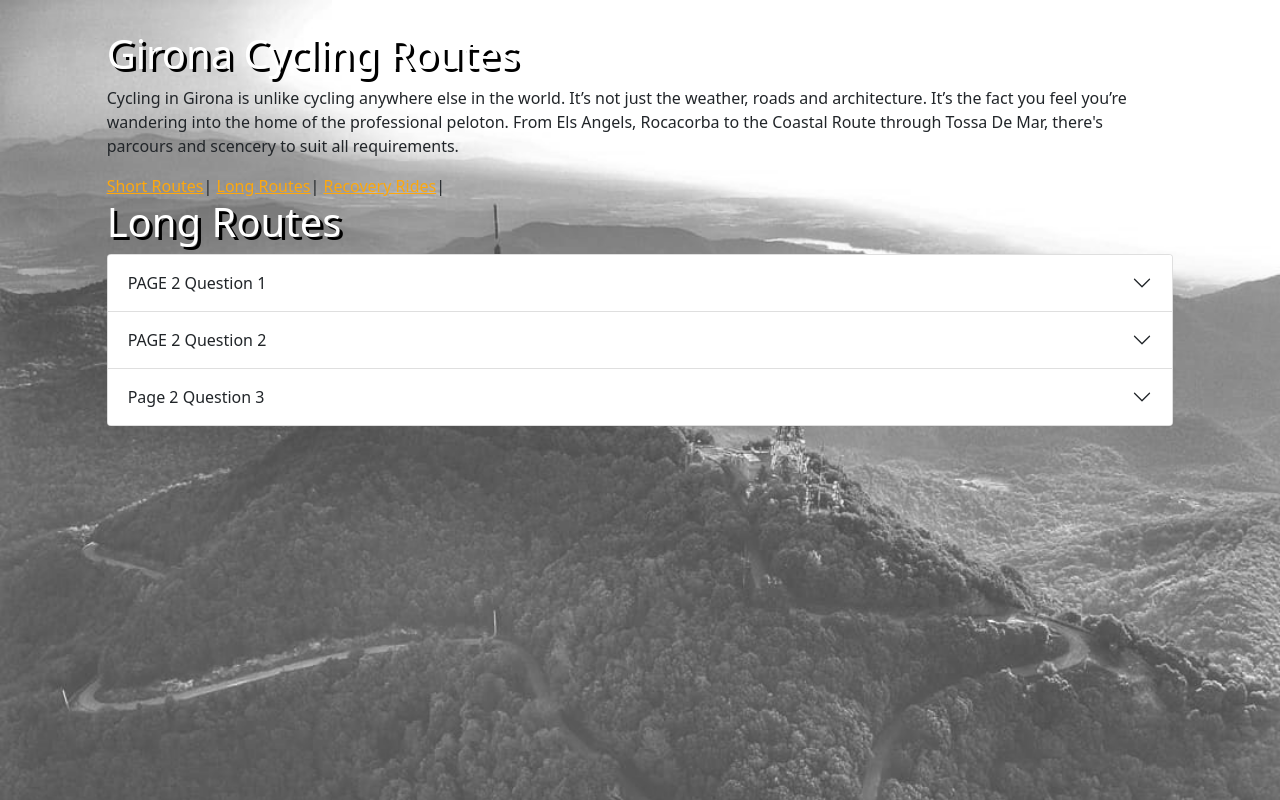
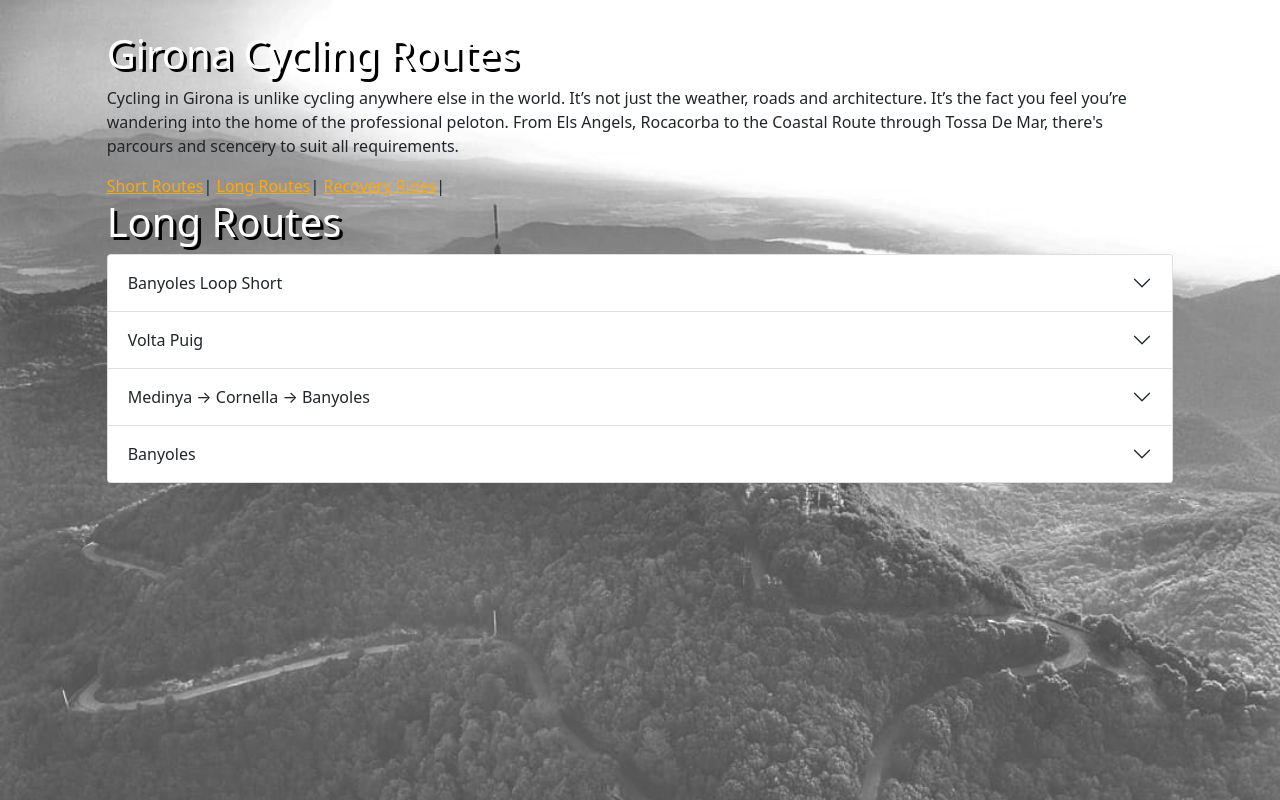
Before and after one commit to stephenconnor/Girona_Cycling_Routes, an Angular app: page /Page2 in a window 1280 px wide. Built offline with nearby package versions, Linux system fonts and the light colour scheme.

Commit message:
dev branch initial commit

```diff
--- a/src/app/page2/page2.component.ts
+++ b/src/app/page2/page2.component.ts
@@ -9,9 +9,14 @@ export class Page2Component implements OnInit {
   title = 'Page Two';
 
   longRoutes = [
-    {title:"PAGE 2 Question 1", description:"Answer 1 description"},
-    {title:"PAGE 2 Question 2", description:"Answer 2 description"},
-    {title:"Page 2 Question 3", description:"Answer 3 description"}
+    // {title:"Rocacorba (Girona → Banyoles → Rocacorba)", description:"Loop from Girona → Banyoles with Rocacorba climb after Baynoles"+'<a role="link" Title="Garmin Connect" target="_blank" href="https://connect.garmin.com/modern/course/139360897"><p>Rocacorba (Girona → Banyoles → Rocacorba) &nbsp;&nbsp;<i class="bi bi-geo-alt"></i></p></a><img src="assets/images/Girona → Banyoles → Rocacorba.jpg">'},
+    // {title:"Tossa De Mar Coastal → Els_Angels", description:"Coastal route throught Tossa De Mar finishing up Els Angels climb"+`<a role="link" Title="Garmin Connect" target="_blank" href="https://connect.garmin.com/modern/course/139360897"><p>Rocacorba (Girona → Banyoles → Rocacorba) &nbsp;&nbsp;<i class="bi bi-geo-alt"></i></p><img src="assets/images/Tossa_Coastal→Els_Angels.gpx.jpg"></a>`},
+    // {title:"Medinya → Cornella → Banyoles", description:"Short loop through Medinya to Banyoles"+`<a role="link" Title="Garmin Connect" target="_blank" href="https://connect.garmin.com/modern/course/139285865"><p>Medinya → Cornella → Banyoles &nbsp;&nbsp;<i class="bi bi-geo-alt"></i></p><img src="assets/images/Medinya→Cornella→Banyoles.jpg"></a>`},
+    // {title:"Rocacorba (Girona → Banyoles → Rocacorba)", description:"Loop from Girona → Banyoles with Rocacorba climb after Baynoles" + '<a role="link" Title="Garmin Connect" target="_blank" href="https://connect.garmin.com/modern/course/139360897"><p>Rocacorba (Girona → Banyoles → Rocacorba) &nbsp;&nbsp;</p></a>'},
+    {title:"Banyoles Loop Short", description:"Short rolling loop to the lake in Banyoles"+`<a role="link" Title="Garmin Connect" target="_blank" href="https://connect.garmin.com/modern/course/139251524"><p>Banyoles Short Loop &nbsp;&nbsp;<i class="bi bi-geo-alt"></i></p></a><p><img src="assets/images/banyoles_short.jpg"></p>`},
+    {title:"Volta Puig", description:"Short loop to Adri over El Puig"+`<a role="link" Title="Garmin Connect" target="_blank" href="https://connect.garmin.com/modern/course/139285517"><p>Volta Puig &nbsp;&nbsp;<i class="bi bi-geo-alt"></i></p> </a><p><img src="assets/images/Volta_Puig.jpg"></p>`},
+    {title:"Medinya → Cornella → Banyoles", description:"Short loop through Medinya to Banyoles"+`<a role="link" Title="Garmin Connect" target="_blank" href="https://connect.garmin.com/modern/course/139285865"><p>Medinya → Cornella → Banyoles &nbsp;&nbsp;<i class="bi bi-geo-alt"></i></p><img src="assets/images/Medinya→Cornella→Banyoles.jpg"></a>`},
+    {title:"Banyoles", description:"Short loop to Banyoles"+`<a role="link" Title="Garmin Connect" target="_blank" href="https://connect.garmin.com/modern/course/139069662"><p>Banyoles &nbsp;&nbsp;<i class="bi bi-geo-alt"></i></p><img src="assets/images/Banyoles.jpg"></a>`},
   ]
 
   constructor() { }
```
Also changed, not shown: src/assets/images/Girona → Banyoles → Rocacorba.jpg (added).
